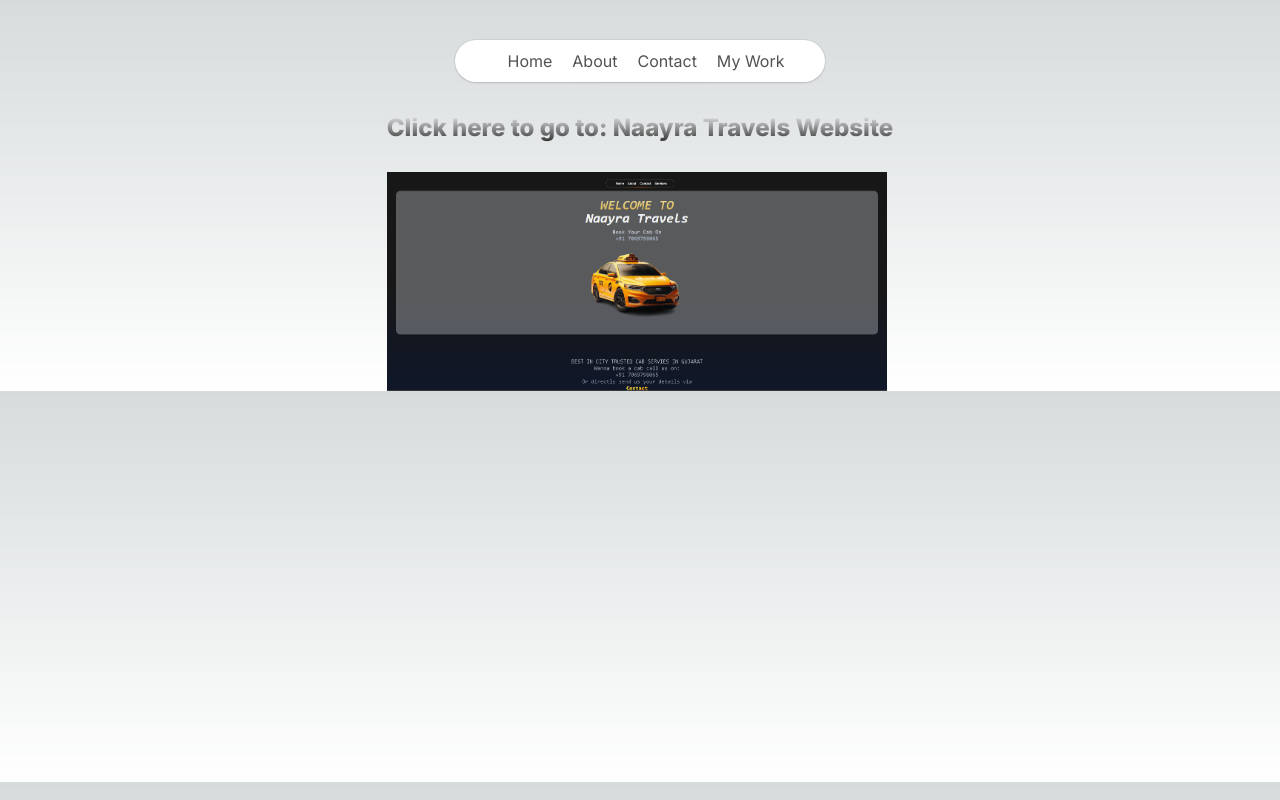
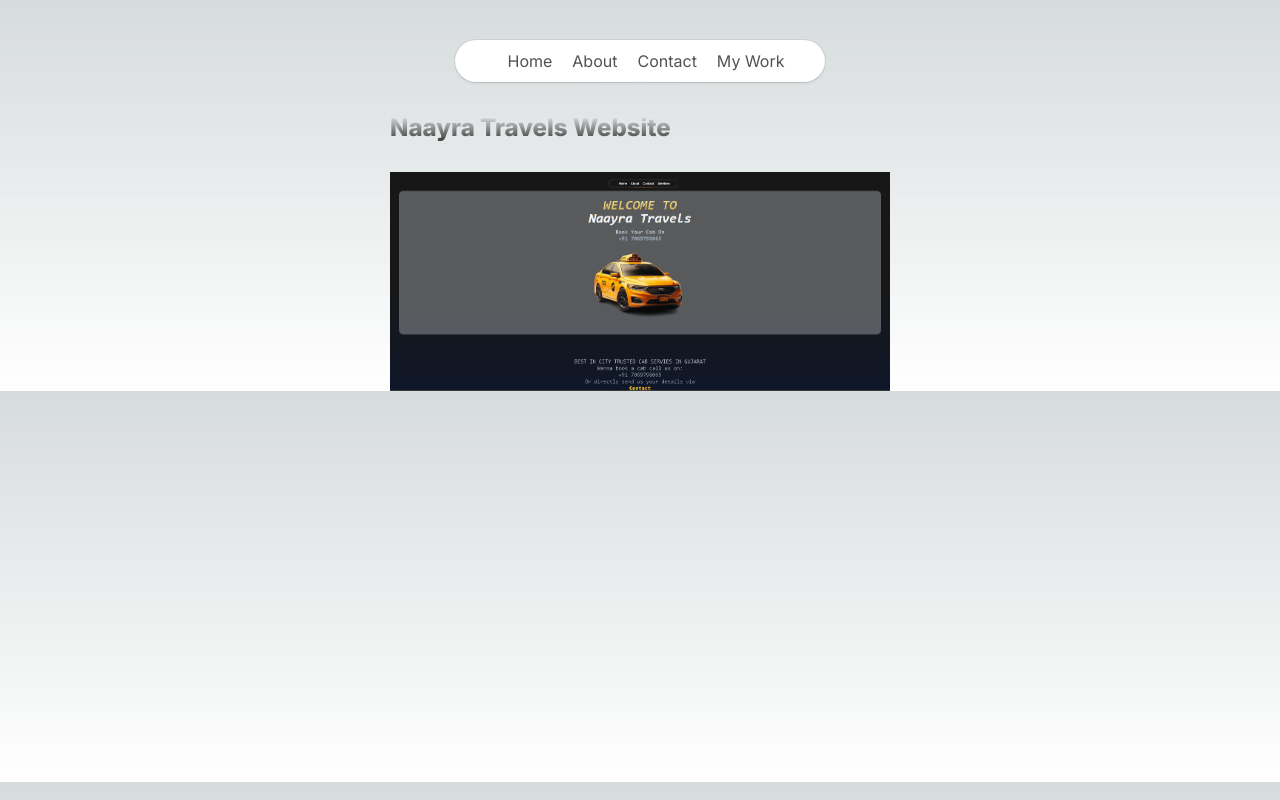
Before and after one commit to dhruv-gour07/next, a Next.js app: page /work in a window 1280 px wide. Built offline with nearby package versions, Linux system fonts and the light colour scheme.

Commit message:
Update page.tsx

```diff
--- a/src/app/work/page.tsx
+++ b/src/app/work/page.tsx
@@ -11,7 +11,7 @@
       <div className="mx-auto flex items-center justify-center mt-28 flex-col">
         <Link href={myLink}>
           <p className="bg-gradient-to-b mb-7 from-slate-50 to-neutral-800 font-extrabold text-transparent bg-clip-text text-2xl">
-            Click here to go to: Naayra Travels Website
+            Naayra Travels Website
           </p>
           <Image
             src="/naayra-travels.PNG"
```
